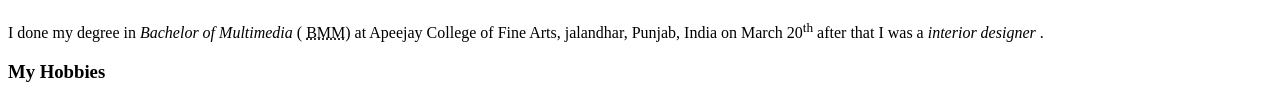
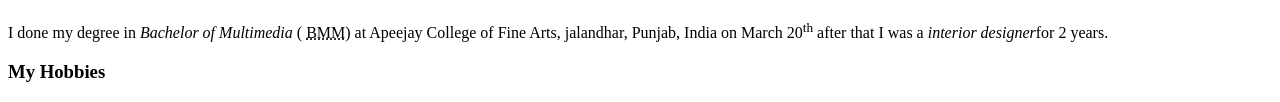
Before and after one commit to garg0020/garg0020.github.io, a plain HTML site: page HTML-assignment/index.html in a window 1280 px wide. Shown: the part 1108-1210 px from the top of the page. Drawn offline with Linux system fonts and the light colour scheme.

Commit message:
adding information

```diff
--- a/HTML-assignment/index.html
+++ b/HTML-assignment/index.html
@@ -14,7 +14,7 @@
         <article>
             <h2>About Me</h2>
             <img src="images/profile-photo.jpg" alt="photo of me">
-            <p>I done my degree in <em>Bachelor of Multimedia</em> &lpar; <abbr title="Bachelor of multimeia">BMM</abbr>&rpar; at Apeejay College of Fine Arts, jalandhar, Punjab, India on March 20<sup>th</sup> after that I was a <em>interior designer</em> .</p>
+            <p>I done my degree in <em>Bachelor of Multimedia</em> &lpar; <abbr title="Bachelor of multimeia">BMM</abbr>&rpar; at Apeejay College of Fine Arts, jalandhar, Punjab, India on March 20<sup>th</sup> after that I was a <em>interior designer</em>for 2 years.</p>
             <h3>My Hobbies</h3>
             <ul>
                 <li>Listening to music</li>
```
